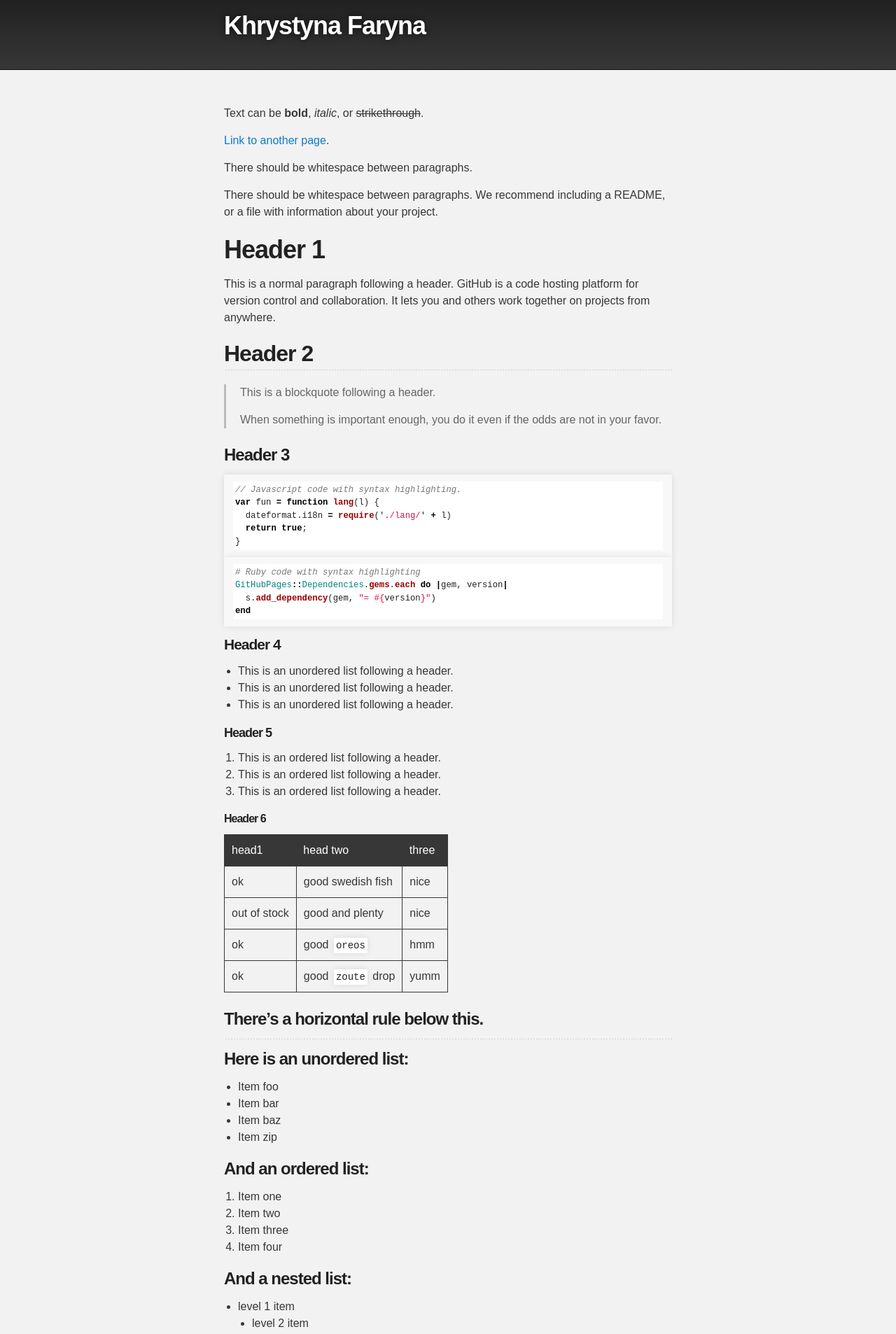
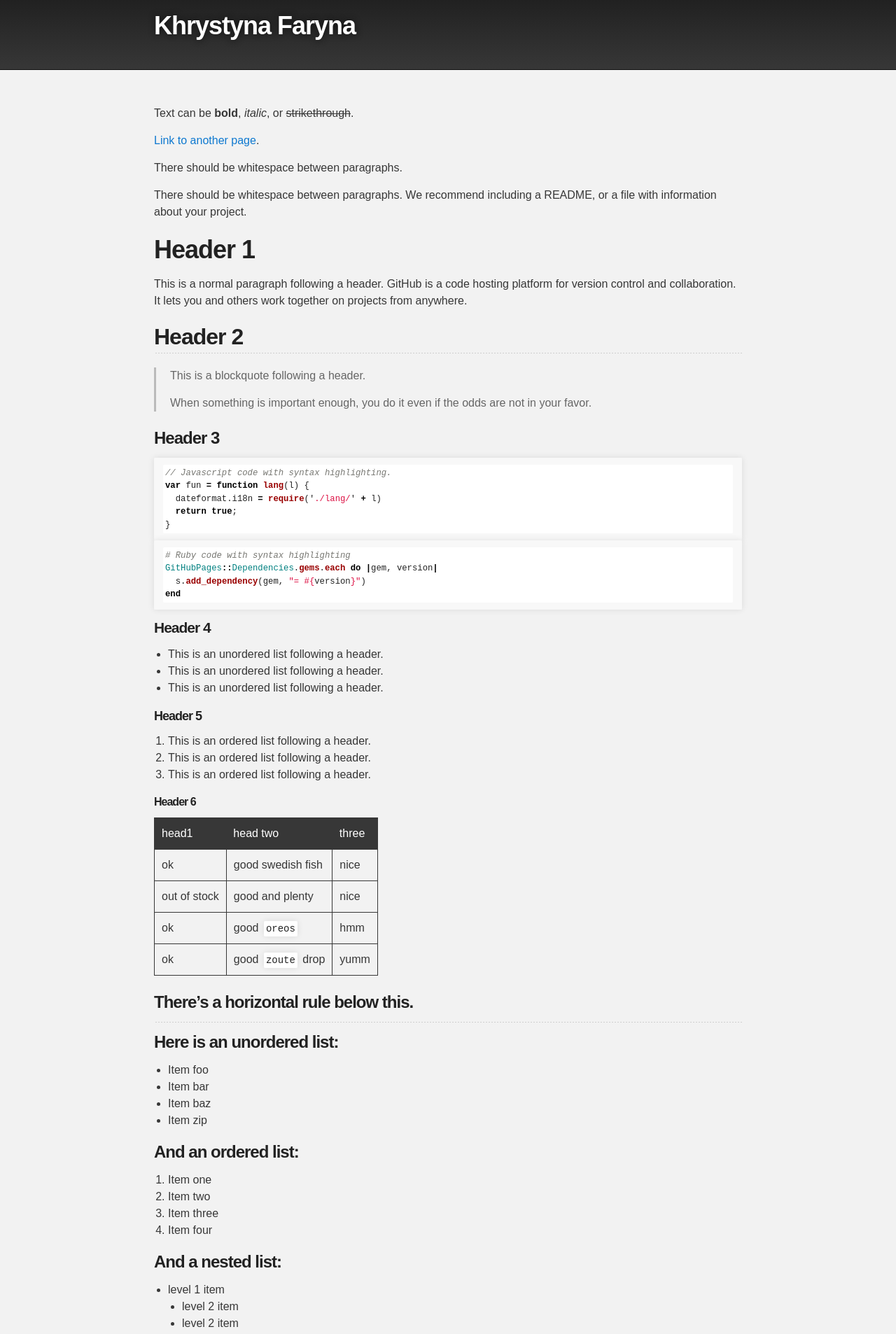
Before and after one commit to KhrystynaFaryna/khrystynafaryna.github.io, a Jekyll site: the page built from index.md, in a window 1280 px wide. Shown: the top 1906 px of the page at 70% size. Built offline with Jekyll 4.4.1, drawn with Linux system fonts in a browser that asks for light colours; the repository's description, which GitHub fills in, is left out.

Commit message:
Update jekyll-theme-slate.scss

```diff
--- a/_sass/jekyll-theme-slate.scss
+++ b/_sass/jekyll-theme-slate.scss
@@ -275,7 +275,7 @@ Full-Width Styles
 
 .inner {
   position: relative;
-  max-width: 640px;
+  max-width: 840px;
   padding: 20px 10px;
   margin: 0 auto;
 }
@@ -318,10 +318,10 @@ Full-Width Styles
 
 #project_tagline {
   color: #fff;
-  font-size: 24px;
-  font-weight: 300;
+  font-size: 0px;
+  font-weight: 0;
   background: none;
-  text-shadow: #111 0px 0px 10px;
+  text-shadow: #111 0px 0px 0px;
 }
 
 #downloads {
```
